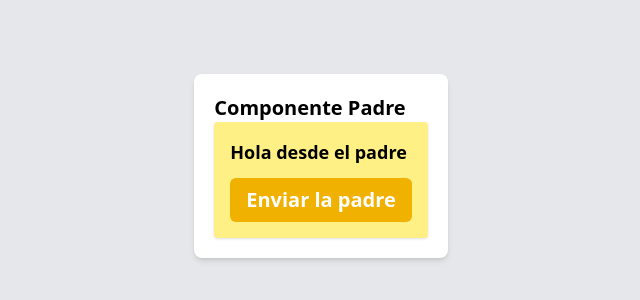
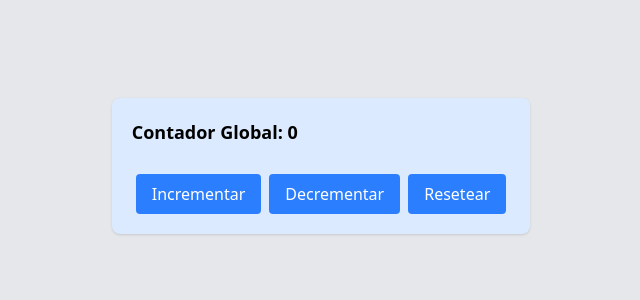
Before and after one commit to Lord-Lobato-665/Vue-Practice, a Vue app: page / in a window 1280 px wide. Shown: the part 234-534 px from the top of the page, without its empty margins (319-959 px from the left). Built offline with nearby package versions, Linux system fonts and the light colour scheme; the HTML template or start-up script is replaced by a standard one.

Commit message:
pinia component completed

```diff
--- a/src/App.vue
+++ b/src/App.vue
@@ -3,12 +3,13 @@ import { RouterLink, RouterView } from 'vue-router'
 import Counter from './components/Counter.vue';
 import TodoList from './components/TodoList.vue';
 import ParentComponent from './components/ParentComponent.vue';
+import PiniaComponent from './components/PiniaComponent.vue';
 </script>
 
 <template>
 
   <main class="flex justify-center items-center min-h-screen bg-gray-200">
-    <ParentComponent />
+    <PiniaComponent />
   </main>
 
 </template>
--- a/src/components/ChildComponent.vue
+++ b/src/components/ChildComponent.vue
@@ -11,7 +11,7 @@ const emit = defineEmits<{
 }>();
 
 // Esta constante utiliza la creacion de la estrutura del defineEmit y pasa el evento junto con un valor
-const evniarEvento = () => {
+const enviarEvento = () => {
   emit("eventoClick", "Mensaje del hijo!")
 }
 </script>
@@ -19,7 +19,7 @@ const evniarEvento = () => {
 <template>
   <div class="p-4 bg-yellow-200 rounded shadow">
     <p class="text-lg">{{ mensaje }}</p>
-    <button @click="evniarEvento" class="mt-3 px-4 py-2 bg-yellow-500 text-white rounded-md">
+    <button @click="enviarEvento" class="mt-3 px-4 py-2 bg-yellow-500 text-white rounded-md">
       Enviar la padre
     </button>
   </div>
--- a/src/components/Counter.vue
+++ b/src/components/Counter.vue
@@ -7,7 +7,7 @@ import {ref} from 'vue'
 
 // Estado reativo
 // Permite que cualquier cambio que se le haga a count se actualice de forma automatica en la UI
-const count = ref<numbe>(0);
+const count = ref<number>(0);
 
 // Funcion para incrementar
 // La funcion flecha es aplicable en este caso por el proceso sencillo que debe ejecutar y que necesita de this
--- /dev/null
+++ b/src/components/PiniaComponent.vue
@@ -0,0 +1,30 @@
+<script setup lang="ts">
+// Importacion del la funcion que tiene el contexto del store que vamos a utlizar en el componente
+import { useCounterStore } from '@/stores/counter';
+
+// Declaromos una constante a la cual se le asigna el contexto que alamcena el metodo useCounterStore
+// La funcion useCounterStore posee el store 'counter' el cual requerimos para trabajar
+const counterStore = useCounterStore();
+
+</script>
+
+<template>
+  <!-- Utilizamos el nombre de la constante que creamos para acceder a las diversas acciones que posee nuestro store -->
+  <!-- Como ya traemos el contexto del store 'counter' que reside en useCounterStore podemos usar su contexto global -->
+  <div class="p-5 bg-blue-100 rounded-lg shadow">
+    <h2 class="text-lg font-bold">Contador Global: {{ counterStore.count }}</h2>
+    <div class="flex justify-between mt-4">
+      <!-- counterStore ya posee todo lo que tiene el store 'counter' y podemos acceder a sus actions -->
+      <button @click="counterStore.increment" class="mx-1 mt-3 px-4 py-2 bg-blue-500 text-white rounded">
+        Incrementar
+      </button>
+      <button @click="counterStore.decrement" class="mx-1 mt-3 px-4 py-2 bg-blue-500 text-white rounded">
+        Decrementar
+      </button>
+      <button @click="counterStore.reset" class="mx-1 mt-3 px-4 py-2 bg-blue-500 text-white rounded">
+        Resetear
+      </button>
+    </div>
+  </div>
+
+</template>
--- a/src/stores/counter.ts
+++ b/src/stores/counter.ts
@@ -1,12 +1,23 @@
-import { ref, computed } from 'vue'
-import { defineStore } from 'pinia'
+// Importacion de pinia
+import { defineStore } from "pinia";
 
-export const useCounterStore = defineStore('counter', () => {
-  const count = ref(0)
-  const doubleCount = computed(() => count.value * 2)
-  function increment() {
-    count.value++
-  }
-
-  return { count, doubleCount, increment }
-})
+// Creacion del store global a la que podran acceder los componentes que la implementen
+// useCounterStore es el nombre de la funcion y "counter" es el nombre que se le asigna al store para acceder a el
+export const useCounterStore = defineStore( "counter",{
+  // State define los valores reactivos del store
+  state: () => ({
+    count: 0,
+  }),
+  // Action define los metodos que modifican el state del store
+  actions: {
+    increment () {
+      this.count++;
+    },
+    decrement () {
+      this.count--;
+    },
+    reset () {
+      this.count = 0;
+    }
+  },
+});
```
Also changed, not shown: src/components/ParentComponent.vue (+9 -1 lines).
